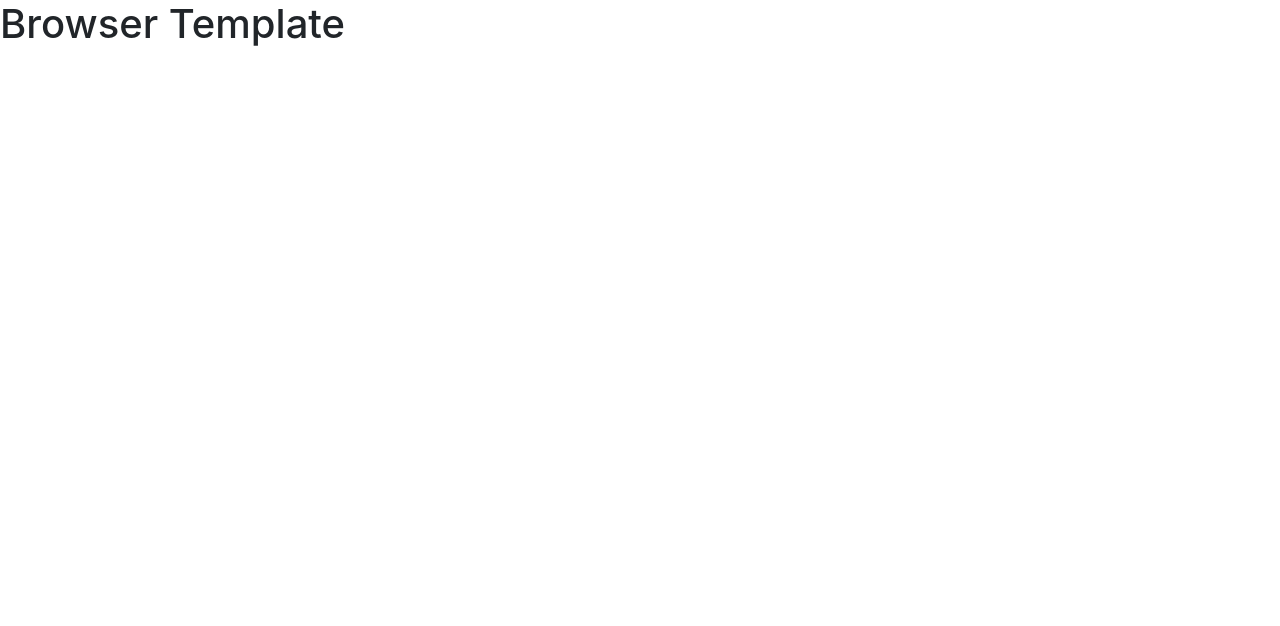
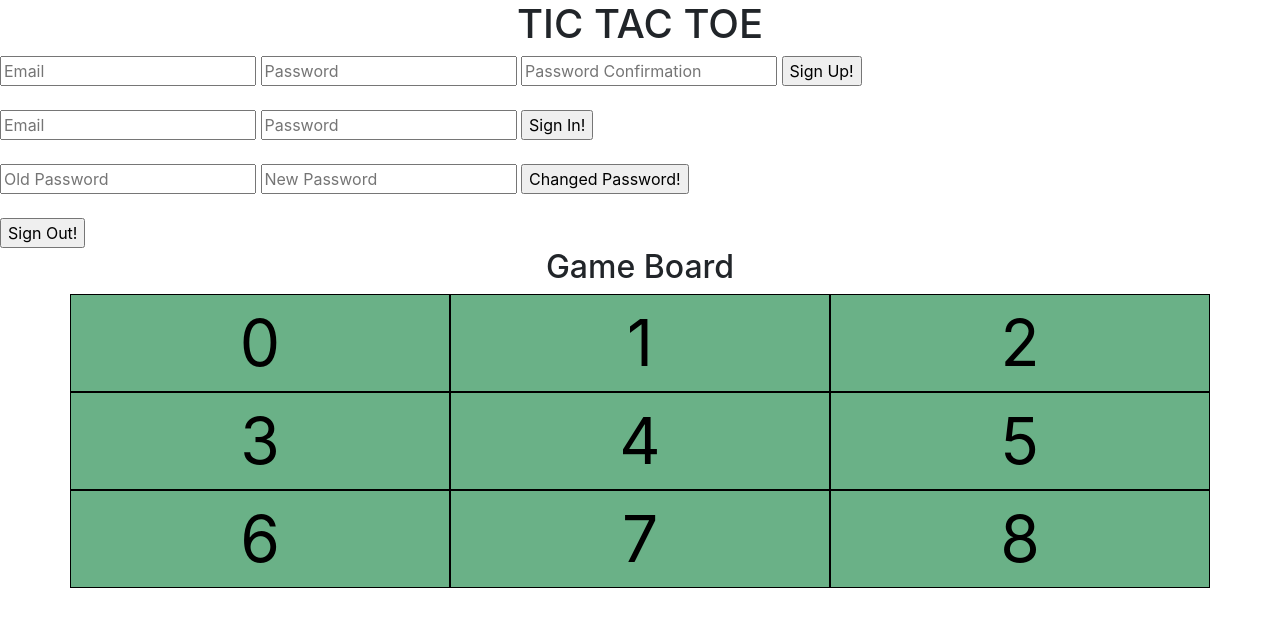
Before and after one commit to shaider0/tic-tac-toe-nathan-mailhiot, a website built with webpack: page index.html in a window 1280 px wide. Built offline with nearby package versions, Linux system fonts and the light colour scheme.

Commit message:
Add gameboard Add login/sign up/sign out/change password

```diff
--- a/assets/styles/index.scss
+++ b/assets/styles/index.scss
@@ -1 +1,17 @@
 @import '~bootstrap/scss/bootstrap';
+
+h1{
+  text-align: center;
+}
+
+h2{
+  text-align: center;
+}
+
+.square {
+border: solid black 1px;
+font-size: 5vw;
+background: #6AB187;
+text-align: center;
+color: black;
+}
--- a/index.html
+++ b/index.html
@@ -1,7 +1,7 @@
 <!DOCTYPE html>
 <html>
     <head>
-      <title>Example</title>
+      <title>Tic Tac Toe</title>
       <meta name="viewport" content="width=device-width, initial-scale=1">
 
       <!-- Do not add `link` tags-->
@@ -12,6 +12,48 @@
       <script src="public/application.js" type="text/javascript" charset="utf-8" defer></script>
     </head>
     <body>
-      <h1>Browser Template</h1>
+      <h1>TIC TAC TOE</h1>
+
+      <form id="sign-up">
+        <input type="email" name="credentials[email]" placeholder="Email">
+        <input type="password" name="credentials[password]" placeholder="Password">
+        <input type="password" name="credentials[password_confirmation]" placeholder="Password Confirmation">
+        <input type="submit" value="Sign Up!">
+      </form>
+      <br>
+      <form id="sign-in">
+        <input type="email" name="credentials[email]" placeholder="Email" required>
+        <input type="password" name="credentials[password]" placeholder="Password">
+        <input type="submit" value="Sign In!">
+      </form>
+      <br>
+      <form id="change-password">
+        <input type="password" name="passwords[old]" placeholder="Old Password">
+        <input type="password" name="passwords[new]" placeholder="New Password">
+        <input type="submit" value="Changed Password!">
+      </form>
+      <br>
+      <form id="sign-out">
+        <input type="submit" value="Sign Out!">
+      </form>
+
+      <h2>Game Board</h2>
+      <div class="container gameboard">
+        <div class="row tic-row1">
+        <div class="col-4 square tic-zero">0</div>
+        <div class="col-4 square tic-one">1</div>
+        <div class="col-4 square tic-two">2</div>
+        </div>
+      <div class="row tic-row2">
+        <div class="col-4 square tic-three">3</div>
+        <div class="col-4 square tic-four">4</div>
+        <div class="col-4 square tic-five">5</div>
+      </div>
+      <div class="row tic-row3">
+        <div class="col-4 square tic-six">6</div>
+        <div class="col-4 square tic-seven">7</div>
+        <div class="col-4 square tic-eight">8</div>
+      </div>
+      </div>
     </body>
 </html>
```
Also changed, not shown: 1 other file.
